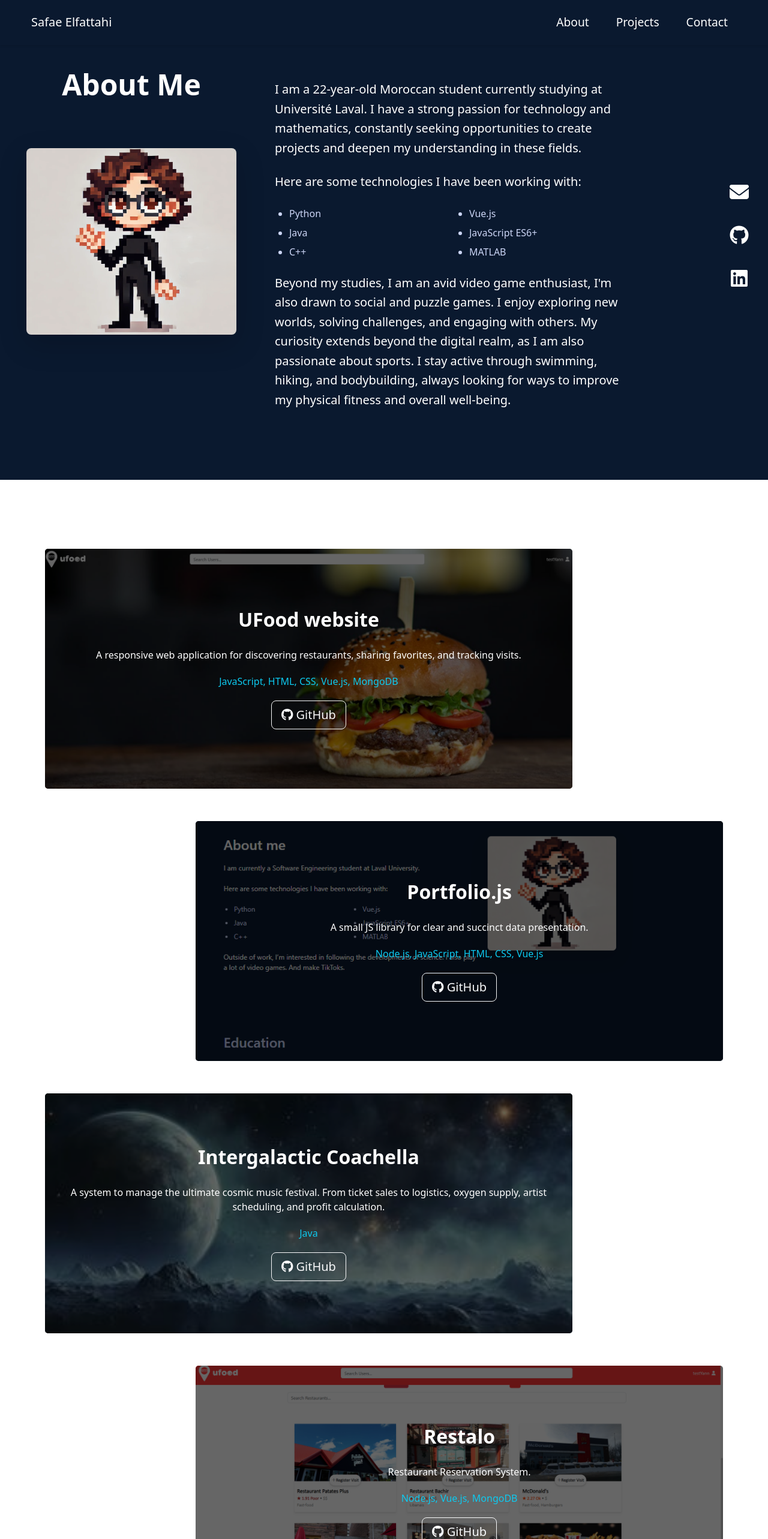
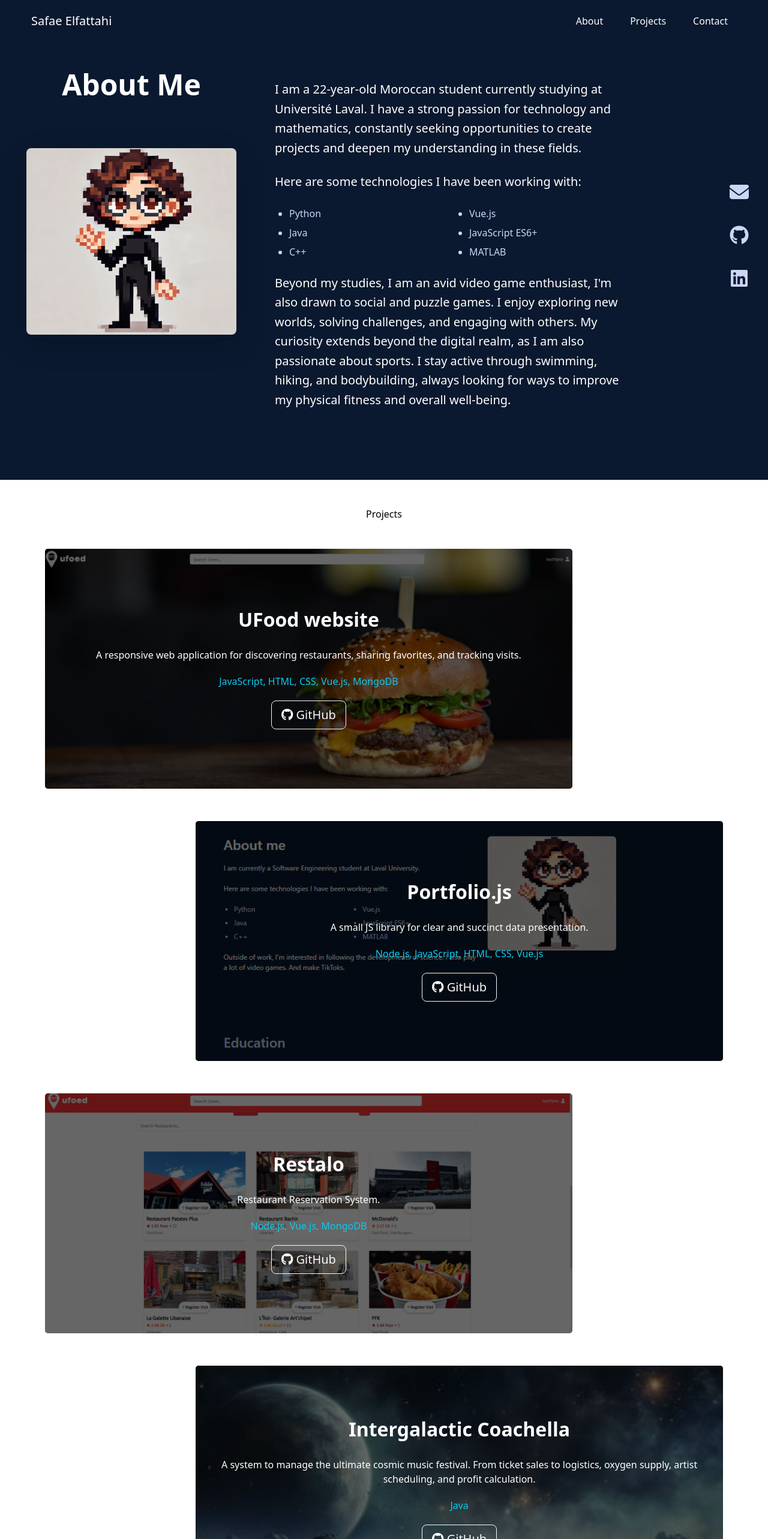
Before and after one commit to saelf9/Portfolio, a Vue app: page / in a window 1280 px wide. Shown: the top 2566 px of the page at 60% size. Built offline with nearby package versions, Linux system fonts and the light colour scheme.

Commit message:
added projects

```diff
--- a/package.json
+++ b/package.json
@@ -14,6 +14,7 @@
     "@heroicons/vue": "^2.1.3",
     "autoprefixer": "^10.4.20",
     "bootstrap": "^5.3.3",
+    "canvas-confetti": "^1.9.3",
     "postcss": "^8.4.49",
     "tailwindcss": "^3.4.15",
     "vue": "^3.4.27",
--- a/src/App.vue
+++ b/src/App.vue
@@ -4,8 +4,6 @@
     <div>
       <About />
       <Projects />
-      <Education />
-      <Experience />
       <Contact />
 
     </div>
@@ -32,13 +30,18 @@ export default {
 html {
   scroll-behavior: smooth; /* Enables smooth scrolling */
 }
+html, body {
+  margin: 0;
+  padding: 0;
+  overflow-x: hidden;
+}
 
 #app {
   background-color: #0a192f;
   background-size: cover;
   background-position: center;
   background-attachment: fixed;
-  color: white;
+  width: 100%;
 }
 
 </style>
--- a/src/components/NavBar.vue
+++ b/src/components/NavBar.vue
@@ -27,25 +27,39 @@
   font-size: 1rem; /* Increase the navbar font size */
 }
 
-.navbar .nav-link {
-  font-size: 1.2rem; /* Increase font size for navigation links */
-}
-
 .navbar .nav-item {
   margin-left: 15px;
 }
 
 .navbar .nav-item .nav-link {
   padding: 15px; /* Increase the padding around nav links for better spacing */
+  position: relative;
+  color: white; /* Ensure the default text color is white */
+  transition: color 0.3s ease !important; /* Ensure the color change happens */
+}
+
+.navbar .nav-link::after {
+  content: '';
+  position: absolute;
+  left: 0;
+  bottom: 0;
+  width: 0;
+  height: 2px;
+  background-color: orange; /* Line color */
+  transition: width 0.3s ease;
+}
+
+.navbar .nav-link:hover {
+  color: orange !important; /* Change text color on hover */
+}
+
+.navbar .nav-link:hover::after {
+  width: 100%; /* Show the line under the link */
 }
 
 .navbar i {
   font-size: 1.5rem; /* Increase icon size */
   transition: transform 0.2s ease-in-out;
-}
-
-.navbar i:hover {
-  transform: scale(1.1); /* Slightly enlarge the icons on hover */
 }
 
 .container {
--- a/src/components/Projects.vue
+++ b/src/components/Projects.vue
@@ -1,14 +1,17 @@
 <template>
   <section id="projects" class="projects-section text-white py-5">
     <div class="container">
-      <h2 class="text-center mb-5">Projects</h2>
+      <h2 class="text-center mb-5 text-black">Projects</h2>
 
       <!-- Featured Projects Section (Zigzag layout) -->
       <div class="d-flex flex-column gap-4">
         <div
             v-for="(project, index) in featuredProjects"
             :key="index"
-            :class="['card text-bg-dark', index % 2 === 0 ? 'left-card' : 'right-card']"
+            :class="[
+      'card text-bg-dark',
+      { 'left-card': index % 2 === 0, 'right-card': index % 2 !== 0 }
+    ]"
         >
           <img :src="project.image" class="card-img" :alt="project.title" />
           <div class="card-img-overlay d-flex flex-column justify-content-center">
@@ -30,21 +33,13 @@
 
       <!-- Small Cards Section -->
       <div class="d-flex justify-content-start mt-5 flex-wrap gap-4">
-        <div
-            v-for="(project, index) in smallProjects"
-            :key="index"
-            class="card small-card"
-        >
+        <div v-for="(project, index) in smallProjects" :key="index" class="card small-card">
           <img :src="project.image" class="card-img" :alt="project.title" />
           <div class="card-body">
             <h5 class="card-title">{{ project.title }}</h5>
             <p class="card-text">{{ project.description }}</p>
             <div class="text-center">
-              <a
-                  :href="project.github"
-                  target="_blank"
-                  class="btn btn-outline-light btn-sm"
-              >
+              <a :href="project.github" target="_blank" class="btn btn-outline-light btn-sm">
                 <i class="fab fa-github"></i> GitHub
               </a>
             </div>
@@ -61,7 +56,9 @@ import ufoodImage from "@/assets/ufood pic.png";
 import intergalacticImage from "@/assets/space.jpg";
 import restaloImage from "@/assets/ufood.png";
 import TaskTracker from "@/assets/task tracker app.png";
-
+import UFIX from "@/assets/ufix.png";
+import Chekers from "@/assets/checkers.png";
+import weather from "@/assets/weather app.png";
 export default {
   name: "Projects",
   data() {
@@ -84,6 +81,13 @@ export default {
           image: portfolioImage,
         },
         {
+          title: "Restalo",
+          description: "Restaurant Reservation System.",
+          stack: "Node.js, Vue.js, MongoDB",
+          github: "https://github.com/saelf9/Restalo",
+          image: restaloImage,
+        },
+        {
           title: "Intergalactic Coachella",
           description:
               "A system to manage the ultimate cosmic music festival. From ticket sales to logistics, oxygen supply, artist scheduling, and profit calculation.",
@@ -91,41 +95,35 @@ export default {
           github: "https://github.com/saelf9/Intergalactic-coachella",
           image: intergalacticImage,
         },
-        {
-          title: "Restalo",
-          description: "Restaurant Reservation System.",
-          stack: "Node.js, Vue.js, MongoDB",
-          github: "https://github.com/saelf9/Restalo",
-          image: restaloImage,
-        },
+
       ],
       smallProjects: [
         {
           title: "Task Tracker",
           description: "A simple web-based task tracker.",
           stack: "Node.js, Vue.js",
-          github: "https://github.com/example",
+          github: "https://github.com/saelf9/Task-tracker",
           image: TaskTracker,
         },
         {
           title: "Checkers Game",
           description: "A simple checks game",
           stack: "Python",
-          github: "https://github.com/example",
-          image: portfolioImage,
+          github: "https://github.com/saelf9/Checker-game",
+          image: Chekers,
         },
         {
-          title: "Weather App",
-          description: "A weather application using an open weather API.",
+          title: "Weather Application",
+          description: "A weather app using an open weather API.",
           stack: "Vue.js, Axios",
           github: "https://github.com/saelf9/Weather-app",
-          image: ufoodImage,
+          image: weather,
         }, {
-          title: "App",
-          description: "A weather application using an open weather API.",
-          stack: "Vue.js, Axios",
-          github: "https://github.com/saelf9/Weather-app",
-          image: ufoodImage,
+          title: "File System",
+          description: "A basic file system inspired by UFS to handle file and directory management.",
+          stack: "C++",
+          github: "https://github.com/saelf9/File-system-UFIX-",
+          image: UFIX,
         },
       ],
     };
@@ -136,20 +134,16 @@ export default {
 <style scoped>
 .projects-section {
   background-color: white;
-  padding-bottom: 40px; /* Adjust padding to avoid overlap with the next section */
+  padding-bottom: 40px;
 }
 
 .card {
   height: 400px;
   border: none;
   width: 70%;
-  margin: 0 auto; /* Center the card */
+  margin: 0 auto;
   margin-bottom: 30px;
-  transition: transform 0.3s ease;
-}
-
-.card:hover {
-  transform: translateY(-10px);
+  transition: transform 0.3s ease, box-shadow 0.3s ease;
 }
 
 .card-img {
@@ -186,45 +180,81 @@ export default {
   margin-right: 5%;
 }
 
+/* Large card hover effect */
+.left-card, .right-card {
+  position: relative;
+  transition: transform 0.3s ease, box-shadow 0.3s ease;
+}
+
+/* Hover effect: Shadow slides in from the top-left and bottom-right */
+.left-card:hover, .right-card:hover {
+  transform: translateY(-10px); /* Slight lift */
+  box-shadow: 15px 15px 50px rgba(0, 0, 0, 0.3), -15px -15px 50px rgba(0, 0, 0, 0.1); /* Sliding shadow effect */
+}
+
+/* Optional: Add perspective to give the section a bit more depth */
+.projects-section {
+  perspective: 1000px;
+}
+
 /* Small Cards Section */
 .small-card {
   width: 22%; /* Adjust width to make cards fit on one line */
   border: none;
   box-shadow: 0px 2px 10px rgba(0, 0, 0, 0.2);
-  height: 220px; /* Adjusted height to make the card shorter */
+  height: 250px; /* Fixed height for the card */
   background-color: #ccd6f6;
+  display: flex;
+  flex-direction: column; /* Stack content vertically */
+  overflow: hidden; /* Prevent content from overflowing */
 }
 
+/* Image Styling */
 .small-card .card-img {
-  height: 120px; /* Adjusted image height */
+  height: 95px; /* Adjusted image height */
   object-fit: cover;
 }
 
+/* Card Body Styling */
 .small-card .card-body {
   padding: 1rem;
+  display: flex;
+  flex-direction: column;
+  justify-content: space-between; /* Ensures space between title, text, and button */
+  flex-grow: 1; /* Allow content to grow if necessary */
+  overflow: hidden; /* Prevents overflowing content */
 }
 
+/* Title and Text Styling */
 .small-card .card-title {
   font-size: 1.1rem;
   font-weight: bold;
+  margin-bottom: 0.5rem; /* Space between title and text */
 }
 
 .small-card .card-text {
   font-size: 0.9rem;
+  margin-bottom: 1rem; /* Space between text and button */
+  flex-grow: 1; /* Ensures space is distributed evenly */
+  overflow: hidden; /* Prevents text from overflowing */
 }
 
+/* Button Styling */
 .small-card .btn-outline-light {
   font-size: 0.8rem;
   padding: 0.5rem;
   background-color: white;
   color: black;
+  align-self: center; /* Center the button */
+  margin-top: auto; /* Ensure the button stays at the bottom */
+  z-index: 1; /* Make sure the button stays above content */
 }
 
-/* Ensure no scrolling */
 .d-flex {
   display: flex;
   justify-content: flex-start;
-  flex-wrap: wrap; /* Allow the small cards to wrap on smaller screens */
+  flex-wrap: wrap;
   gap: 20px; /* Space between the cards */
 }
+
 </style>
--- a/src/components/about.vue
+++ b/src/components/about.vue
@@ -7,7 +7,7 @@
         <img
             src="@/assets/pixel-avatar.png"
             alt="Profile Picture"
-            class="rounded-lg shadow-lg max-w-xs animate__animated animate__fadeIn animate__delay-1s"
+            class="rounded-lg shadow-lg max-w-xs animate__animated animate__fadeIn animate__delay-1s hover:scale-105 transition-transform duration-300"
         />
       </div>
 
@@ -34,27 +34,68 @@
 
       <!-- Right Column: Social Icons -->
       <div class="right-column flex flex-col items-center justify-start ml-8">
-        <a href="mailto:safaeelfattahi2002@gmail.com" class="text-white mb-4">
+        <a href="mailto:safaeelfattahi2002@gmail.com" class="social-icon mb-4">
           <i class="fas fa-envelope"></i>
         </a>
-        <a href="https://github.com/saelf9" target="_blank" class="text-white mb-4">
+        <a href="https://github.com/saelf9" target="_blank" class="social-icon mb-4">
           <i class="fab fa-github"></i>
         </a>
-        <a href="https://www.linkedin.com/in/safae-elfattahi-5519a8233/" target="_blank" class="text-white">
+        <a href="https://www.linkedin.com/in/safae-elfattahi-5519a8233/" target="_blank" class="social-icon">
           <i class="fab fa-linkedin"></i>
         </a>
       </div>
     </div>
+
+    <!-- Background Shapes Container -->
+    <div id="background-shapes" class="background-shapes"></div>
   </section>
 </template>
 
 <script>
 export default {
   name: "About",
+  mounted() {
+    this.createShapes();
+
+    document.addEventListener('mousemove', (e) => {
+      this.moveShapes(e);
+    });
+  },
+  methods: {
+    createShapes() {
+      const container = document.getElementById("background-shapes");
+      for (let i = 0; i < 10; i++) {
+        const shape = document.createElement("div");
+        shape.classList.add("shape");
+        container.appendChild(shape);
+      }
+    },
+    moveShapes(e) {
+      const shapes = document.querySelectorAll('.shape');
+      shapes.forEach(shape => {
+        const randomX = (Math.random() - 0.5) * 100; // random movement in X axis
+        const randomY = (Math.random() - 0.5) * 100; // random movement in Y axis
+        const speed = 0.05;
+
+        const x = e.clientX * speed + randomX;
+        const y = e.clientY * speed + randomY;
+
+        shape.style.transform = `translate(${x}px, ${y}px)`;
+      });
+    }
+  }
 };
 </script>
 
 <style scoped>
+/* Reset overflow and layout for the body */
+html, body {
+  margin: 0;
+  padding: 0;
+  overflow-x: hidden; /* Hide horizontal overflow */
+}
+
+/* About section styling */
 .about-section {
   background-color: #0a192f;
   color: #ccd6f6;
@@ -65,8 +106,12 @@ export default {
   justify-content: center;
   align-items: center;
   text-align: center;
+  position: relative;
+  overflow-x: hidden; /* Prevents horizontal overflow */
+  width: 100%;
 }
 
+/* Container setup */
 .container {
   display: flex;
   justify-content: flex-start;
@@ -74,6 +119,7 @@ export default {
   gap: 4rem;
   width: 100%;
 }
+
 
 .left-column {
   display: flex;
@@ -88,6 +134,7 @@ export default {
   margin-top: 1rem;
 }
 
+
 .left-column img {
   max-width: 350px;
   width: 100%;
@@ -96,9 +143,11 @@ export default {
   box-shadow: 0 4px 6px rgba(0, 0, 0, 0.3);
 }
 
+
 .text-accent {
   color: #ccd6f6;
 }
+
 
 ul {
   margin-top: 1rem;
@@ -111,39 +160,76 @@ ul {
 
 ul li {
   color: #ccd6f6;
+  transition: transform 0.3s, color 0.3s;
 }
 
+ul li:hover {
+  transform: scale(1.1); /* Slightly enlarge the item on hover */
+  color: gold; /* Change color to gold on hover */
+}
+
+/* Social icons column */
 .right-column {
   position: absolute;
   top: 50%;
-  right: 2rem; /* Adjust to the desired distance from the right edge */
+  right: 2rem;
   transform: translateY(-50%);
   display: flex;
   flex-direction: column;
   align-items: center;
 }
 
-.right-column a {
+.social-icon {
   font-size: 2rem;
   color: #ccd6f6;
   margin-bottom: 1rem;
+  transition: color 0.3s, transform 0.3s;
 }
 
+.social-icon:hover {
+  color: green; /* Green color on hover (for example, similar to LinkedIn's color) */
+  transform: scale(1.1);
+}
+.left-column img:hover {
+  transform: scale(1.1); /* Slight zoom on hover */
+}
+/* Background shapes styling */
+.background-shapes {
+  position: absolute;
+  top: 0;
+  left: 0;
+  right: 0;
+  bottom: 0;
+  pointer-events: none;
+  z-index: -1;
+}
 
+.shape {
+  position: absolute;
+  width: 30px;
+  height: 30px;
+  border-radius: 50%;
+  background-color: rgba(255, 0, 0, 0.5);
+  animation: moveShape 6s ease-in-out infinite;
+}
 
-@media screen and (max-width: 1024px) {
-  .container {
-    flex-direction: column;
-    gap: 24px;
+.shape:nth-child(odd) {
+  background-color: rgba(0, 255, 0, 0.5);
+}
+
+.shape:nth-child(even) {
+  background-color: rgba(0, 0, 255, 0.5);
+}
+
+@keyframes moveShape {
+  0% {
+    transform: translate(0, 0);
   }
-  .left-column img {
-    max-width: 300px;
+  50% {
+    transform: translate(100px, 100px);
   }
-  .middle-column {
-    text-align: center;
-  }
-  .right-column {
-    align-items: center;
+  100% {
+    transform: translate(0, 0);
   }
 }
 </style>
--- a/src/main.js
+++ b/src/main.js
@@ -1,6 +1,5 @@
 import { createApp } from 'vue';
 import App from './App.vue';
-import router from './router';
 
 // Import Bootstrap and Font Awesome
 import 'bootstrap/dist/css/bootstrap.min.css';
@@ -8,4 +7,4 @@ import '@fortawesome/fontawesome-free/css/all.min.css';
 import './assets/tailwind.css';  // Tailwind should come last
 
 
-createApp(App).use(router).mount('#app');
+createApp(App).mount('#app');
```
Also changed, not shown: src/components/Education.vue (deleted, +0 -42 lines), src/components/Experience.vue (deleted, +0 -63 lines), src/components/Home.vue (deleted, +0 -13 lines), src/router/index.js (deleted, +0 -17 lines), 1 other file (tests, documents, lock files or other folders).
